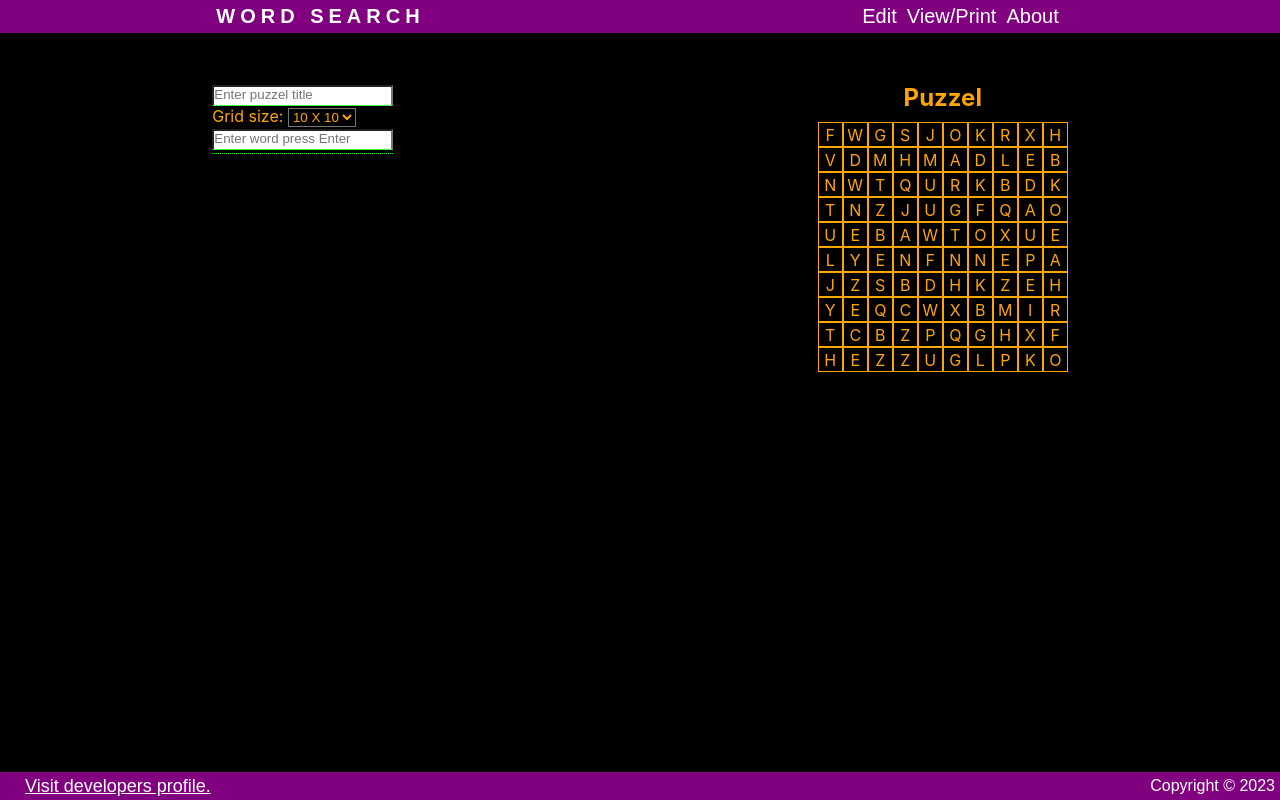
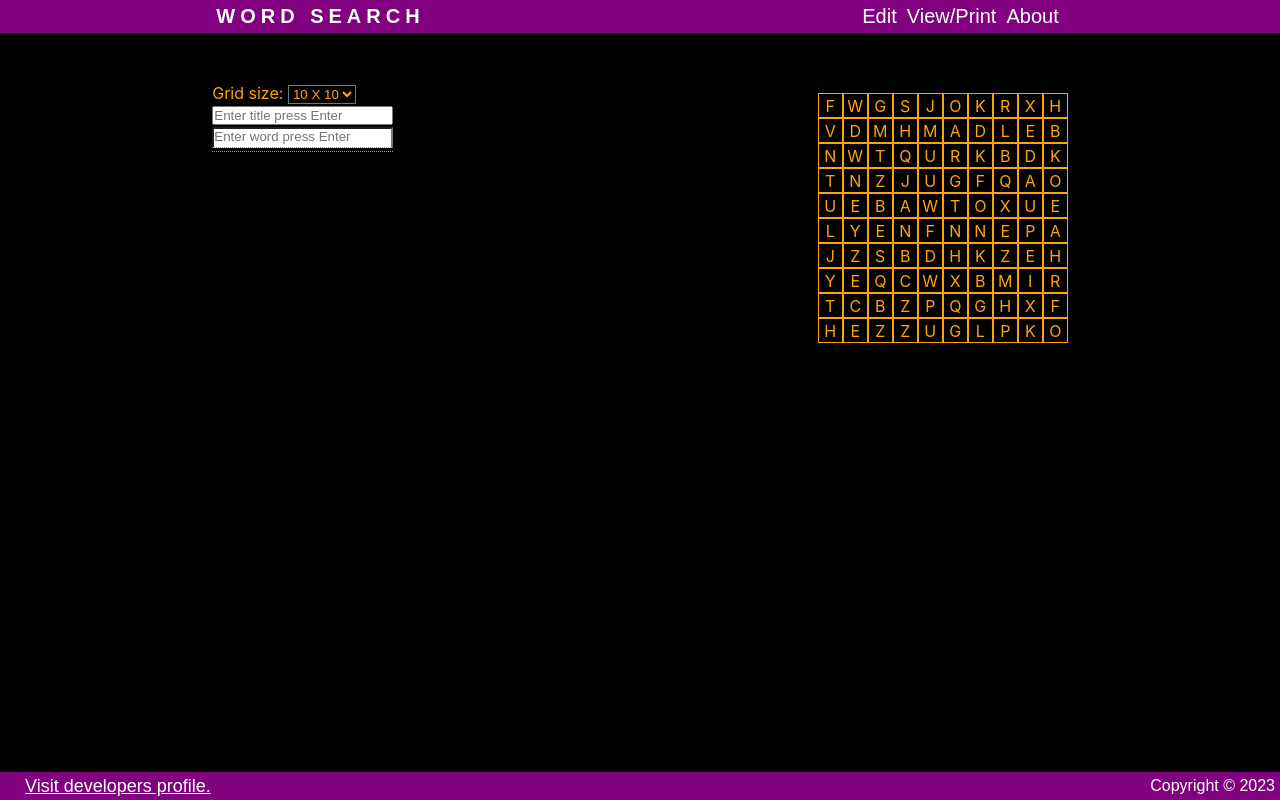
Before and after one commit to sonofdust/react-word-search, a React (Create React App) app: page / in a window 1280 px wide. Built offline with nearby package versions, Linux system fonts and the light colour scheme.

Commit message:
Code to add title.

```diff
--- a/src/App.js
+++ b/src/App.js
@@ -22,8 +22,8 @@ function App() {
 
   useEffect(() => {
     setGrid(gridObj[gridSize].getGrid());
-
     setWordList(gridObj[gridSize].getWordList());
+    editTitle(gridObj[gridSize].title);
   }, [gridSize]);
 
   const addToWordList = (list) => {
@@ -47,7 +47,8 @@ function App() {
   };
 
   const editTitle = (str) => {
-    setTitle(str);
+    gridObj[gridSize].title = str;
+    setTitle(gridObj[gridSize].title);
   };
 
   const removeFromWordList = (word) => {
--- a/src/components/EditPuzzle.js
+++ b/src/components/EditPuzzle.js
@@ -21,13 +21,13 @@ const EditPuzzle = ({
     <div className="container">
       <section className="edit-container">
         <div className="grid-input">
-          <TitleInput gridSize={gridSize} editTitle={editTitle} />
           <GridSizeSelect
             sizeKeys={sizeKeys}
             setGridSize={setGridSize}
             addToWordList={addToWordList}
             gridSize={gridSize}
           />
+          <TitleInput gridSize={gridSize} editTitle={editTitle} />
           <WordInput
             gridSize={gridSize}
             addToWordList={addToWordList}
--- a/src/components/TitleInput.js
+++ b/src/components/TitleInput.js
@@ -1,24 +1,28 @@
 import {useRef} from "react";
 
-const WordInput = ({gridSize, editTitle}) => {
-  const handleChange = (e) => {
+const TitleInput = ({gridSize, editTitle}) => {
+  const handleSubmit = (e) => {
     e.preventDefault();
-    editTitle(e.target.value);
+    editTitle(title.current.value);
+    title.current.value = "";
   };
 
-  const word = useRef(null);
+  const title = useRef(null);
   return (
     <>
       {gridSize < 1 || (
-        <input
-          className="tooltip"
-          type="text"
-          placeholder="Enter puzzel title"
-          onChange={handleChange}
-        />
+        <form onSubmit={handleSubmit}>
+          <div>
+            <input
+              ref={title}
+              type="text"
+              placeholder="Enter title press Enter"
+            />
+          </div>
+        </form>
       )}
     </>
   );
 };
 
-export default WordInput;
+export default TitleInput;
```
